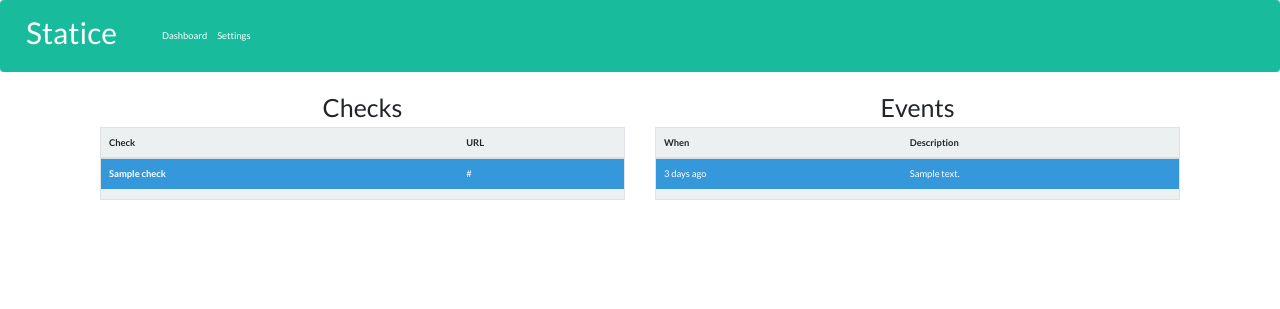
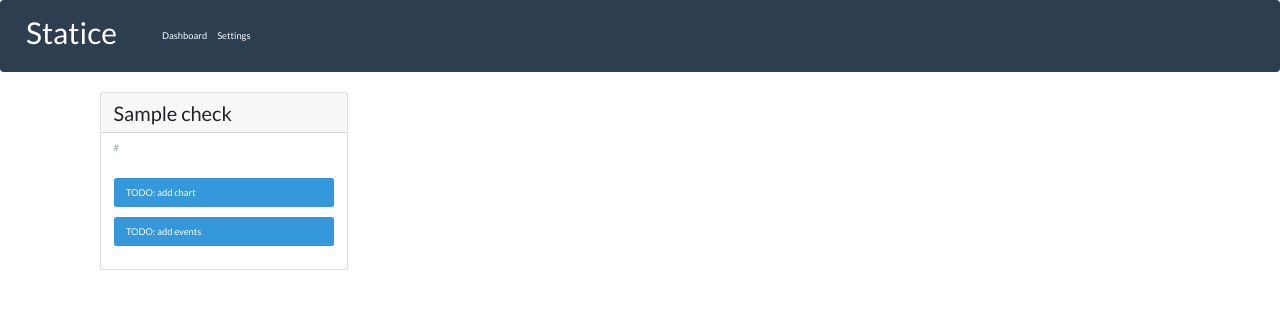
Before and after one commit to averycrespi/statice, a Flask app: page / in a window 1280 px wide. Shown: the top 309 px of the page. Run offline with Flask 2, Linux system fonts and the light colour scheme; tables that the repository leaves empty hold one stand-in row (values such as "Sample post"); some libraries are stand-ins or nearby versions.

Commit message:
Add checks to dashboard and reformat templates

```diff
--- a/app/templates/_checks_table.html
+++ /dev/null
@@ -1,16 +0,0 @@
-<table class="table">
-    <thead>
-        <tr>
-            <th scope="col">Check</th>
-            <th scope="col">URL</th>
-        </tr>
-    </thead>
-    <tbody>
-        {% for check in checks %}
-            <tr class="table-info">
-                <th scope="row">{{ check.name }}</th>
-                <td>{{ check.url }}</td>
-            </tr>
-        {% endfor %}
-    </tbody>
-</table>
--- a/app/templates/_events_table.html
+++ /dev/null
@@ -1,16 +0,0 @@
-<table class="table">
-    <thead>
-        <tr>
-            <th scope="col">When</th>
-            <th scope="col">Description</th>
-        </tr>
-    </thead>
-    <tbody>
-        {% for event in events %}
-            <tr class="table-info">
-                <td>{{ moment(event.timestamp).fromNow() }}</td>
-                <td>{{ event.description }}</td>
-            </tr>
-        {% endfor %}
-    </tbody>
-</table>
--- a/app/templates/base.html
+++ b/app/templates/base.html
@@ -1,12 +1,6 @@
 {% extends "bootstrap/base.html" %}
 
-{% block title %}
-    {% if title %}
-        {{ title }}
-    {% else %}
-        Statice
-    {% endif %}
-{% endblock %}
+{% block title %}Statice{% endblock %}
 
 {% block styles %}
 {{ super() }}
@@ -19,7 +13,7 @@
 {% endblock %}
 
 {% block navbar %}
-    <nav class="navbar navbar-expand navbar-dark bg-dark">
+<nav class="navbar navbar-expand navbar-dark bg-primary">
     <a class="navbar-brand" href="#"><h1>Statice</h1></a>
     <div class="collapse navbar-collapse">
         <div class="navbar-nav">
@@ -39,8 +33,6 @@
     {% endfor %}
     {% endif %}
     {% endwith %}
-        {% block app_content %}
-            {# Application content will be inserted here. #}
-        {% endblock %}
+    {% block app_content %}{% endblock %}
 </div>
 {% endblock %}
--- a/app/templates/dashboard.html
+++ b/app/templates/dashboard.html
@@ -3,18 +3,20 @@
 {% block app_content %}
 <div class="container">
     <div class="row">
-			<div class="col-xs-6" align="center">
-        		<h2>Checks</h2>
-                <div class="border bg-light">
-        		    {% include "_checks_table.html" %}
+        {% for check in checks %}
+        <div class="col-xs-3">
+            <div class="card">
+                <h3 class="card-header">{{ check.name }}</h1>
+                <div class="card-body">
+                    <h6 class="card-subtitle text-muted">{{ check.url }}</h1>
                 </div>
-			</div>
-			<div class="col-xs-6" align="center">
-        		<h2>Events</h2>
-                <div class="border bg-light">
-        		    {% include "_events_table.html" %}
+                <div class="card-body">
+                    <div class="alert alert-info" role="alert">TODO: add chart</div>
+                    <div class="alert alert-info" role="alert">TODO: add events</div>
                 </div>
             </div>
         </div>
+        {% endfor %}
+    </div>
 </div>
 {% endblock %}
--- a/app/templates/settings.html
+++ b/app/templates/settings.html
@@ -8,7 +8,7 @@
         <div class="col-xs-9" align="center">
             <h1>Manage checks</h1>
             <div class="border bg-light">
-        		    {% include "_settings_table.html" %}
+                {% include "_manage.html" %}
             </div>
         </div>
         <div class="col-xs-3">
```
Also changed, not shown: app/templates/_manage.html (added, +21 -0 lines), app/templates/_settings_table.html (deleted, +0 -21 lines). Lines whose indentation alone changed are shown as unchanged.
